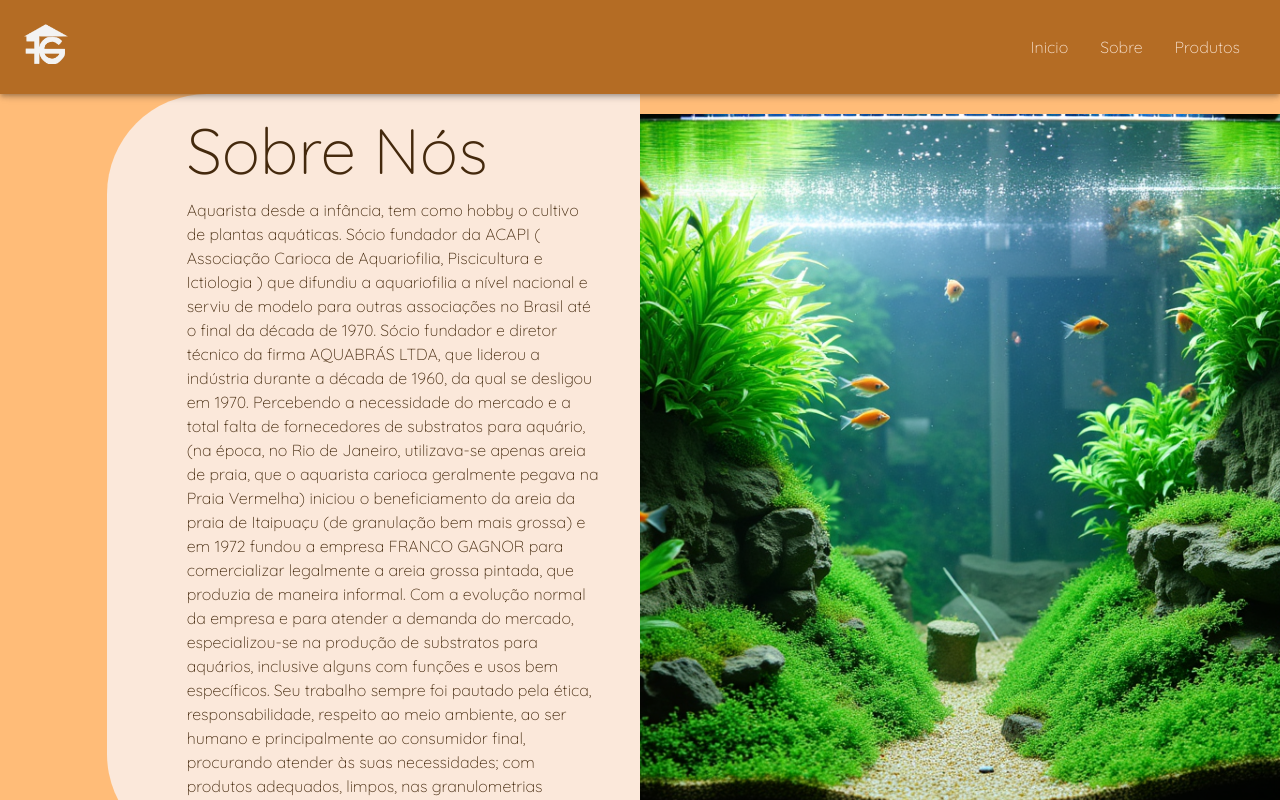
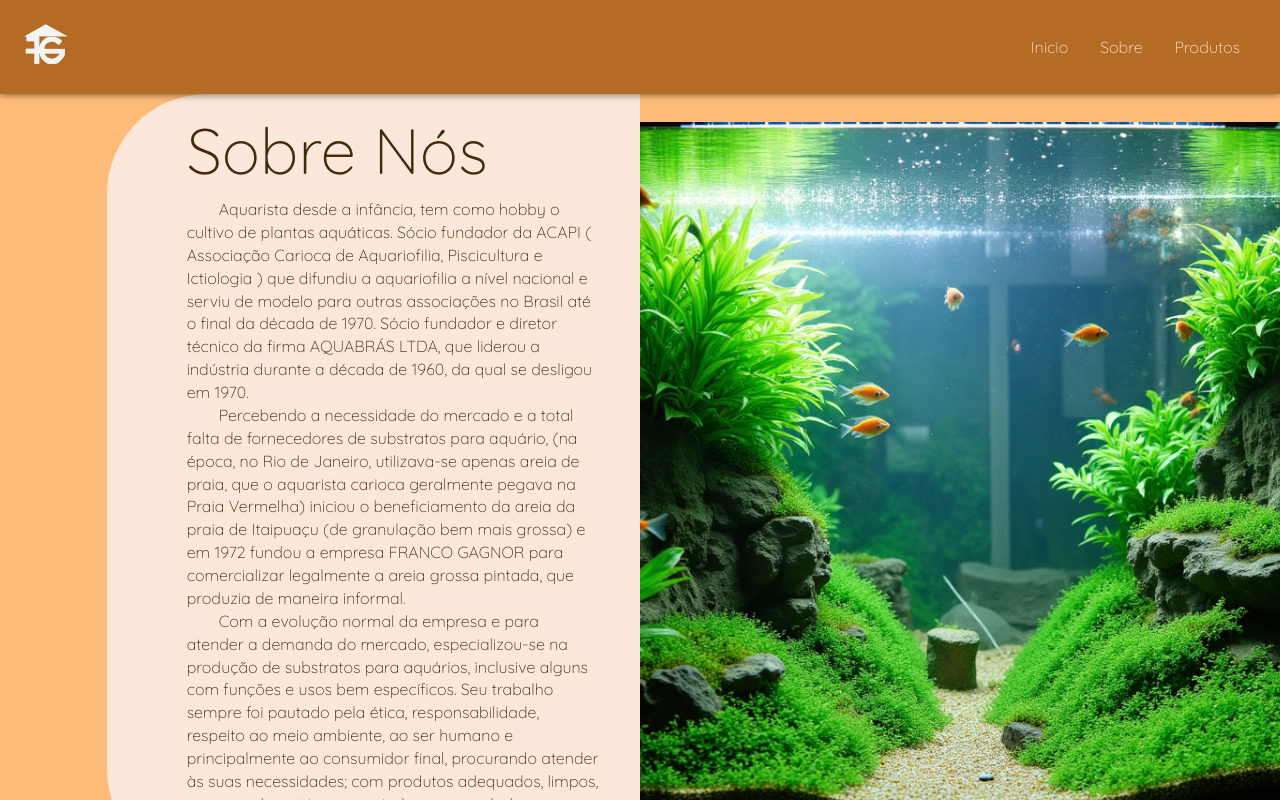
Before and after one commit to PedroVillafuerte/FrancoGagnorShop, a React (Vite) app: page /about in a window 1280 px wide. Shown: the top 800 px of the page. Built offline with nearby package versions, Linux system fonts and the light colour scheme.

Commit message:
Paragrafo about

```diff
--- a/src/pages/About/About.tsx
+++ b/src/pages/About/About.tsx
@@ -1,4 +1,4 @@
-import { Grid2, Paper, styled, Typography } from '@mui/material'
+import { Grid2, styled, Typography } from '@mui/material'
 import PlaceHolder from '../../assets/Imgs/Aquario4.png'
 
 const Contact = () => {
@@ -34,13 +34,18 @@ const Contact = () => {
       <Grid2 container display={'flex'} alignItems={'center'} justifyContent={'right'}>
         <StyledText size={5} display={'flex'} flexDirection={'column'} justifyContent={'space-around'}>
           <StyledTitle>Sobre Nós</StyledTitle>
-          <Typography color="secondary.contrastText" textAlign={'left'} width={'fit-content'}>
+          <Typography variant='body2' color="secondary.contrastText" textAlign={'left'} width={'fit-content'}>
             Aquarista desde a infância, tem como hobby o cultivo de plantas aquáticas. Sócio fundador da ACAPI ( Associação Carioca de Aquariofilia, Piscicultura e Ictiologia ) que
             difundiu a aquariofilia a nível nacional e serviu de modelo para outras associações no Brasil até o final da década de 1970. Sócio fundador e diretor técnico da firma
-            AQUABRÁS LTDA, que liderou a indústria durante a década de 1960, da qual se desligou em 1970. Percebendo a necessidade do mercado e a total falta de fornecedores de
-            substratos para aquário, (na época, no Rio de Janeiro, utilizava-se apenas areia de praia, que o aquarista carioca geralmente pegava na Praia Vermelha) iniciou o
+            AQUABRÁS LTDA, que liderou a indústria durante a década de 1960, da qual se desligou em 1970.
+          </Typography>
+          <Typography variant='body2' color="secondary.contrastText" textAlign={'left'} width={'fit-content'}>
+            Percebendo a necessidade do mercado e a total falta de fornecedores de substratos para aquário, (na época, no Rio de Janeiro, utilizava-se apenas areia de praia, que o aquarista carioca geralmente pegava na Praia Vermelha) iniciou o
             beneficiamento da areia da praia de Itaipuaçu (de granulação bem mais grossa) e em 1972 fundou a empresa FRANCO GAGNOR para comercializar legalmente a areia grossa
-            pintada, que produzia de maneira informal. Com a evolução normal da empresa e para atender a demanda do mercado, especializou-se na produção de substratos para
+            pintada, que produzia de maneira informal.
+          </Typography>
+          <Typography variant='body2' color="secondary.contrastText" textAlign={'left'} width={'fit-content'}>
+            Com a evolução normal da empresa e para atender a demanda do mercado, especializou-se na produção de substratos para
             aquários, inclusive alguns com funções e usos bem específicos. Seu trabalho sempre foi pautado pela ética, responsabilidade, respeito ao meio ambiente, ao ser humano e
             principalmente ao consumidor final, procurando atender às suas necessidades; com produtos adequados, limpos, nas granulometrias apropriadas e em embalagens resistentes
             sem sofisticação desnecessária mas por um preço honesto.
--- a/src/pages/Home/Sections/Contact/Contact.tsx
+++ b/src/pages/Home/Sections/Contact/Contact.tsx
@@ -1,5 +1,5 @@
 import { Grid2, styled } from '@mui/material'
-import PlaceHolder from '../../../../assets/Imgs/aquario3.png'
+import PlaceHolder from '../../../../assets/Imgs/aquario2.png'
 import LocalMallIcon from '@mui/icons-material/LocalMall'
 import WhatsAppIcon from '@mui/icons-material/WhatsApp'
 import InstagramIcon from '@mui/icons-material/Instagram'
--- a/src/theme.ts
+++ b/src/theme.ts
@@ -21,6 +21,10 @@ let theme = createTheme({
   },
   typography: {
     fontFamily: 'Quicksand',
+    body2:{
+      textIndent: '2rem',
+      fontSize: '1rem',
+    }
   },
   components: {
     MuiCssBaseline: {
```
Also changed, not shown: 1 other file (tests, documents, lock files or other folders).
